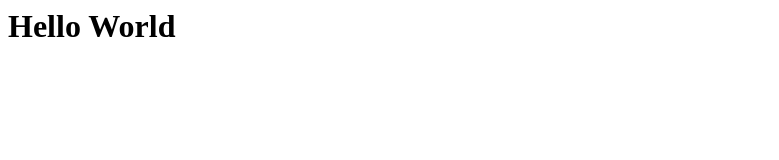
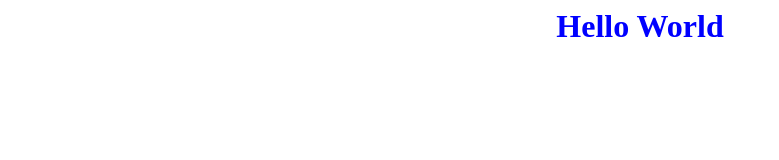
Before and after one commit to TrombiSE/Bratishka, a plain HTML site: page index.html in a window 1280 px wide. Shown: the whole page, without its empty margins (0-779 px from the left). Drawn offline with Linux system fonts and the light colour scheme.

Commit message:
Update index.html

```diff
--- a/index.html
+++ b/index.html
@@ -1,3 +1,9 @@
 <html>
+    <head>
+    <link rel="stylesheet" href="style.css"/>
+    <title>Bratishka site</title>
+    </head>
+    <body>
     <h1>Hello World</h1>
+    </body>
 </html>
```
